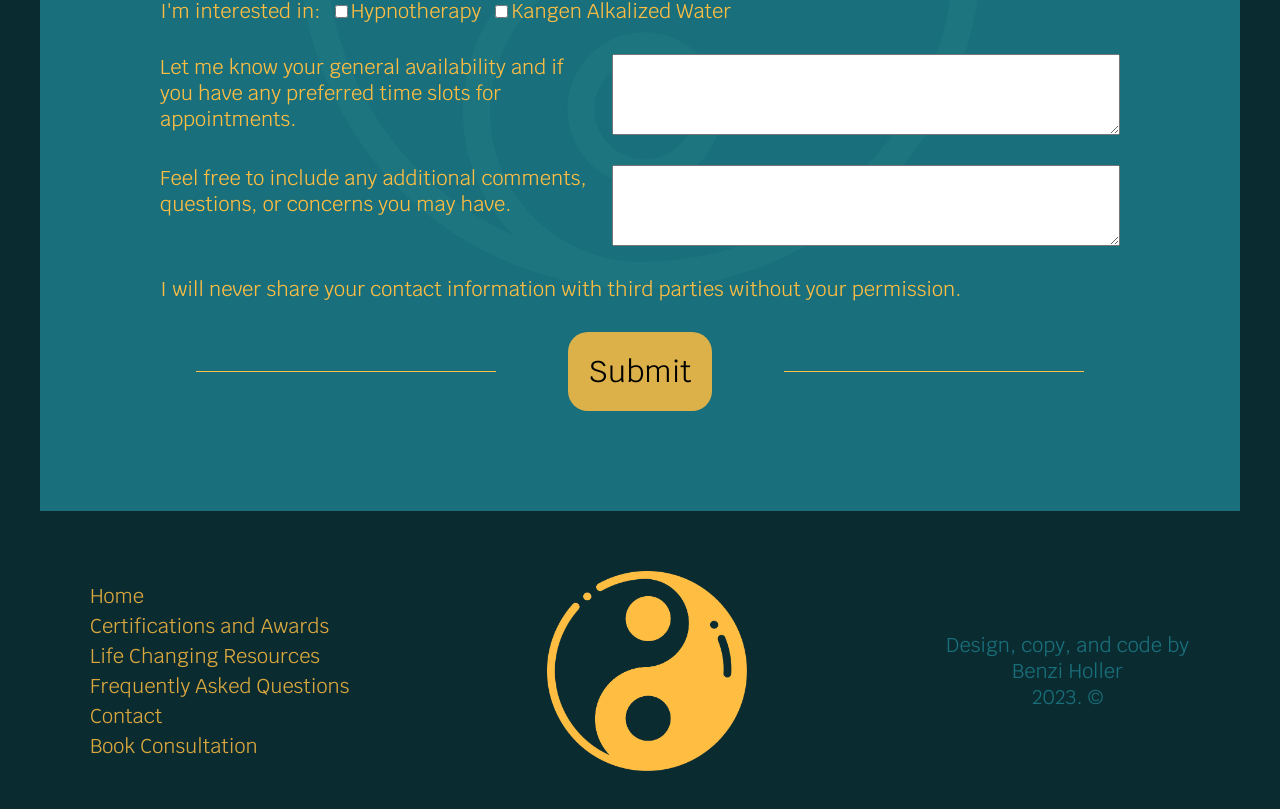
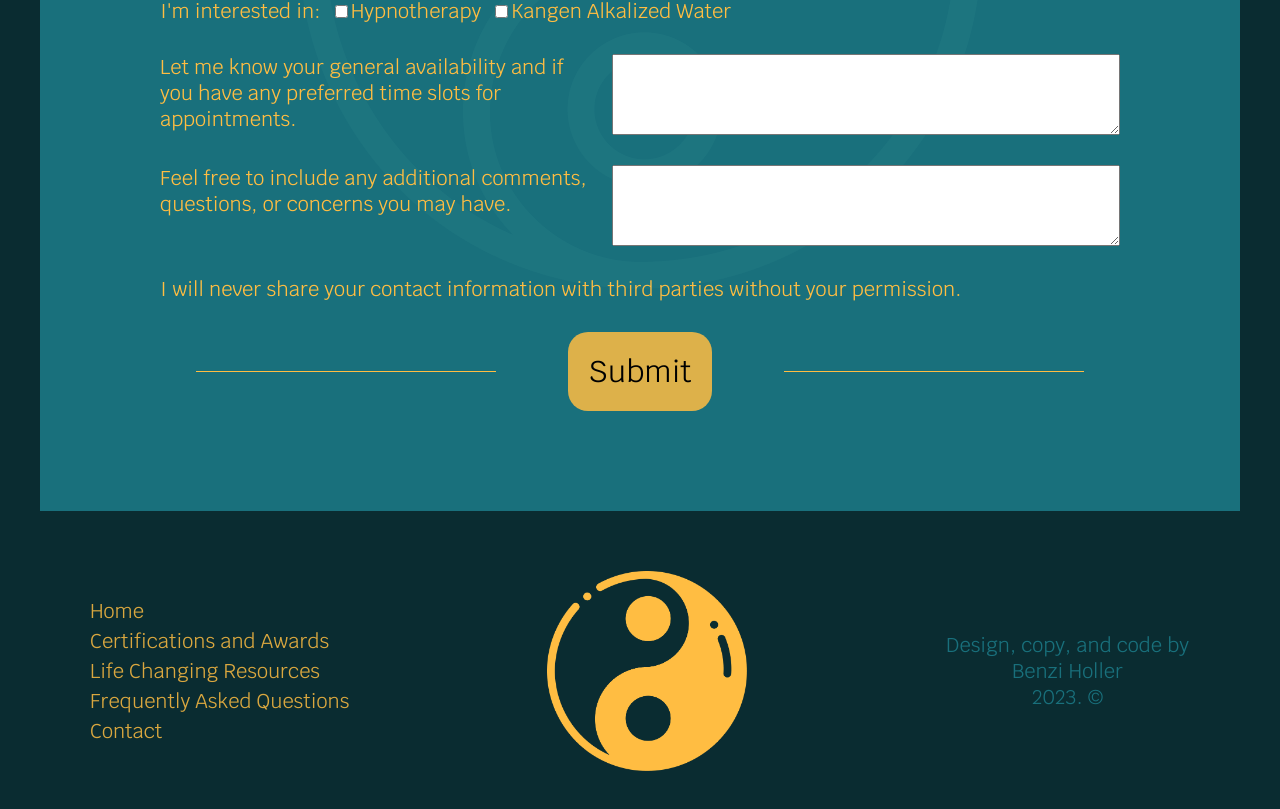
Before and after one commit to benzinow/pos-out-v3, a React (Create React App) app: page /contact in a window 1280 px wide. Shown: the part 394-1203 px from the top of the page. Built offline with nearby package versions, Linux system fonts and the light colour scheme; a web font is replaced by a local one.

Commit message:
removed book consultation from footer nav bar

```diff
--- a/src/pages/components/Footer.js
+++ b/src/pages/components/Footer.js
@@ -20,9 +20,6 @@ function Footer() {
         <Link className="nav-list-item" to="/contact">
           Contact
         </Link>
-        <Link className="nav-list-item" to="/contact">
-          Book Consultation
-        </Link>
       </div>
       <div className="icon"></div>
       <div className="credit">
```
